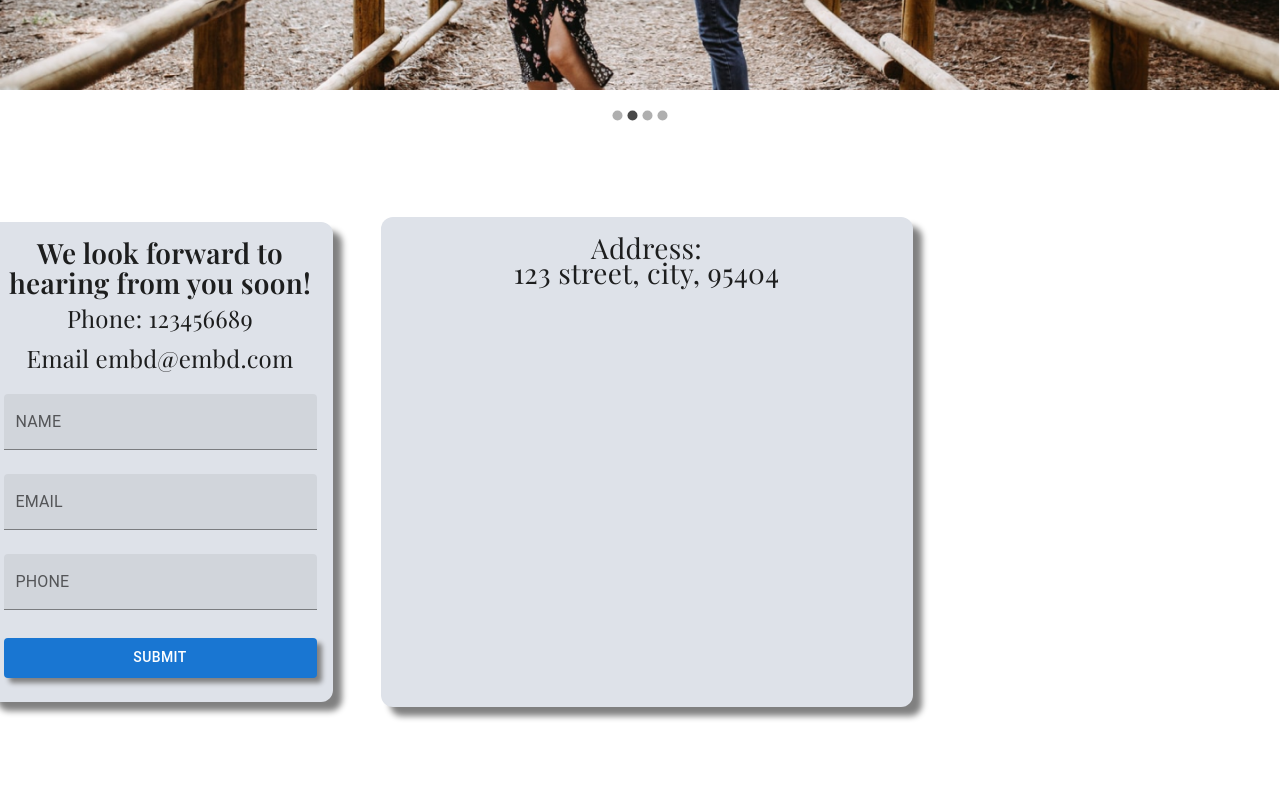
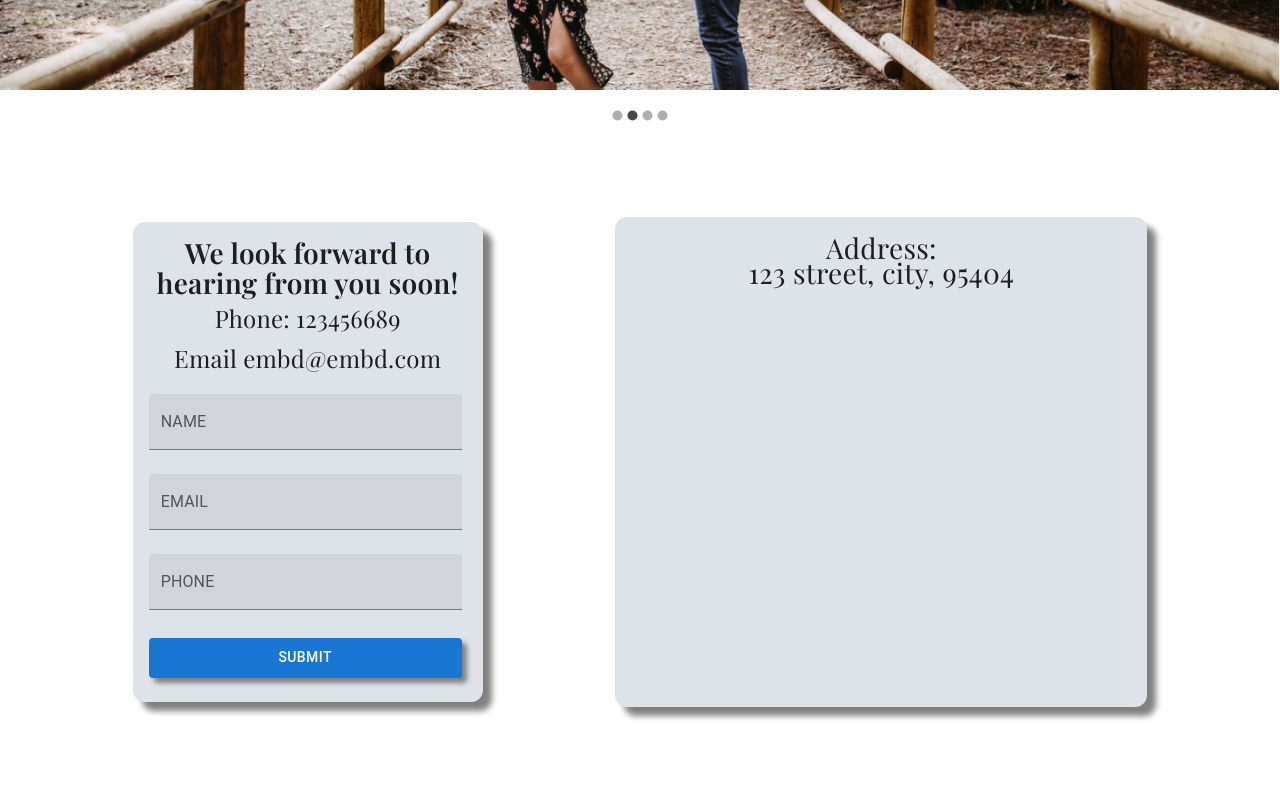
Before and after one commit to th2n10s4u/embd-website, a React (Create React App) app: page / in a window 1280 px wide. Shown: the part 580-1380 px from the top of the page. Built offline with nearby package versions, Linux system fonts and the light colour scheme.

Commit message:
Update Contact.js
Tinkering with container / changed some styling.

```diff
--- a/src/assets/components/Contact.js
+++ b/src/assets/components/Contact.js
@@ -16,23 +16,23 @@ export default function Contact() {
         elevation={0}
         sx={{
           minHeight: 700,
-          maxWidth: 900,
+          maxWidth: "100%",
           display: "flex",
           flexDirection: "row",
-          justifyContent: "center",
-          alignContent: "center",
+          justifyContent: "space-evenly",
+          alignContent: "space-evenly",
         }}
       >
-        <Container
+        {/* <Container
           sx={{
             display: "flex",
             flexDirection: "row",
-            justifyContent: "flex-end",
-            alignContent: "center",
+            // justifyContent: "flex-end",
+            // alignContent: "center",
             width: "650px",
             Height: "550px",
           }}
-        >
+        > */}
         <Card
           elevation={0}
           sx={{
@@ -82,8 +82,8 @@ export default function Contact() {
             <ContactForm />
           </CardContent>
         </Card>
-        </Container>
-        <Container
+        {/* </Container> */}
+        {/* <Container
           sx={{
             display: "flex",
             flexDirection: "row",
@@ -92,7 +92,7 @@ export default function Contact() {
             width: "650px",
             Height: "550px",
           }}
-        >
+        > */}
         <Card
           elevation={0}
           sx={{
@@ -137,7 +137,7 @@ export default function Contact() {
             ></Box>
           </CardContent>
         </Card>
-        </Container>
+        {/* </Container> */}
       </Paper>
     </React.Fragment>
   );
```
Lines whose indentation alone changed are shown as unchanged.
